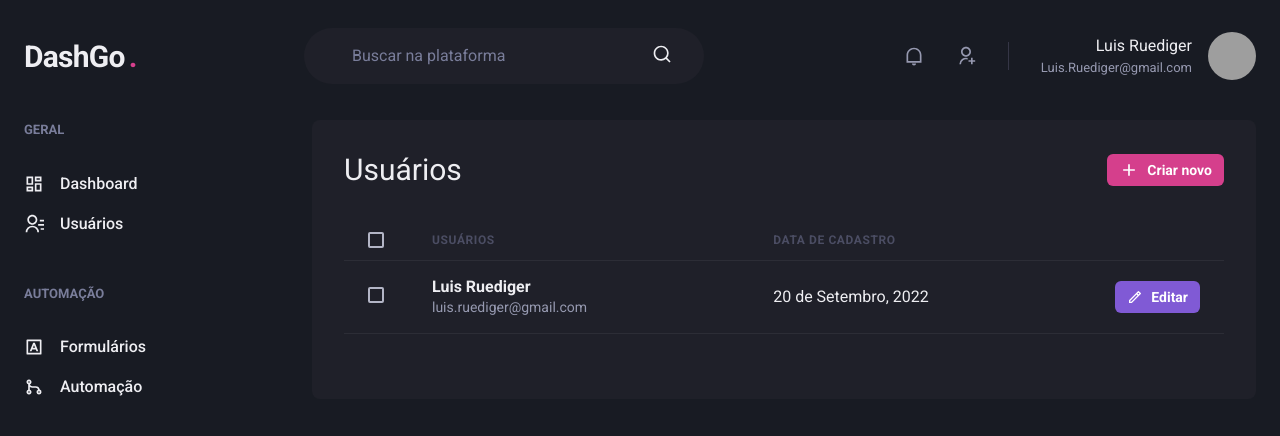
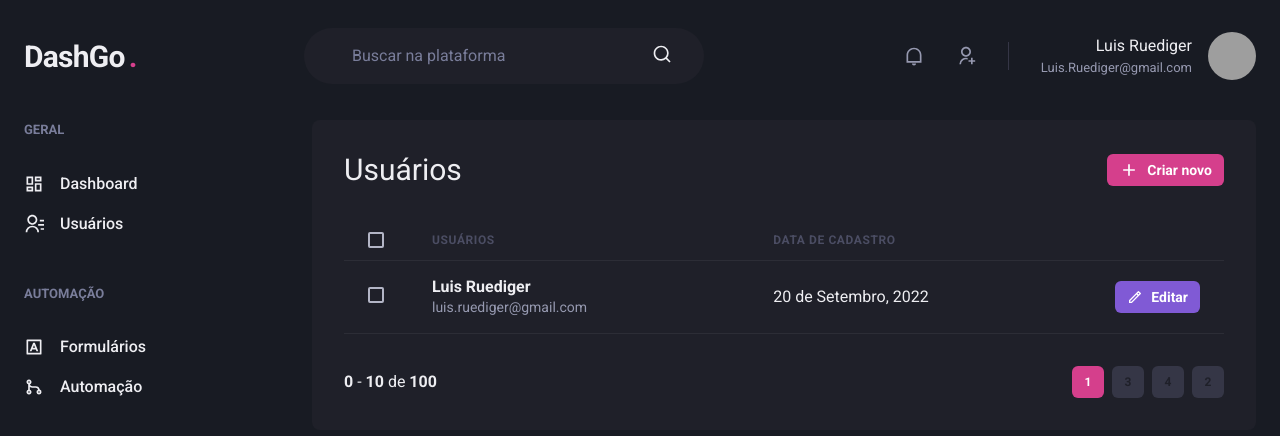
Before and after one commit to LuisRuediger/DashGo, a Next.js app: page /users in a window 1280 px wide. Shown: the top 436 px of the page. Built offline with nearby package versions, Linux system fonts and the light colour scheme; grey boxes are pictures that could not be loaded.

Commit message:
pagination component

```diff
--- /dev/null
+++ b/src/components/Pagination.tsx
@@ -0,0 +1,67 @@
+import { Box, Button, Stack } from "@chakra-ui/react";
+
+export function Pagination() {
+  return (
+    <Stack
+      direction="row"
+      mt="8"
+      justify="space-between"
+      align="center"
+      spacing="6"
+    >
+
+      <Box>
+        <strong>0</strong> - <strong>10</strong> de <strong>100</strong>
+      </Box>
+      <Stack direction="row" spacing="2">
+      <Button
+        size="sm"
+        fontSize="xs"
+        width="4"
+        colorScheme="pink"
+        disabled
+        _disabled={{
+          bgColor: "pink.500",
+          cursor: "default",
+        }}
+      >
+        1
+      </Button>
+
+      <Button
+        size="sm"
+        fontSize="xs"
+        width="4"
+        bg="gray.700"
+        _hover={{
+          bg: 'gray.500'
+        }}
+      >
+        3
+      </Button>
+      <Button
+        size="sm"
+        fontSize="xs"
+        width="4"
+        bg="gray.700"
+        _hover={{
+          bg: 'gray.500'
+        }}
+      >
+        4
+      </Button>
+      <Button
+        size="sm"
+        fontSize="xs"
+        width="4"
+        bg="gray.700"
+        _hover={{
+          bg: 'gray.500'
+        }}
+      >
+        2
+      </Button>
+      </Stack>
+    </Stack>
+  )
+}
--- a/src/pages/users/index.tsx
+++ b/src/pages/users/index.tsx
@@ -2,6 +2,7 @@
 import { RiAddLine, RiPencilLine } from "react-icons/ri"
 
 import { Header } from "../../components/Header"
+import { Pagination } from "../../components/Pagination"
 import { Sidebar } from "../../components/Sidebar"
 
 export default function UserList() {
@@ -74,7 +75,9 @@
             </Tr>
           </Tbody>
         </Table>
-        </Box>
+
+        <Pagination/>
+      </Box>
     </Flex>
 
     </Box>
```
